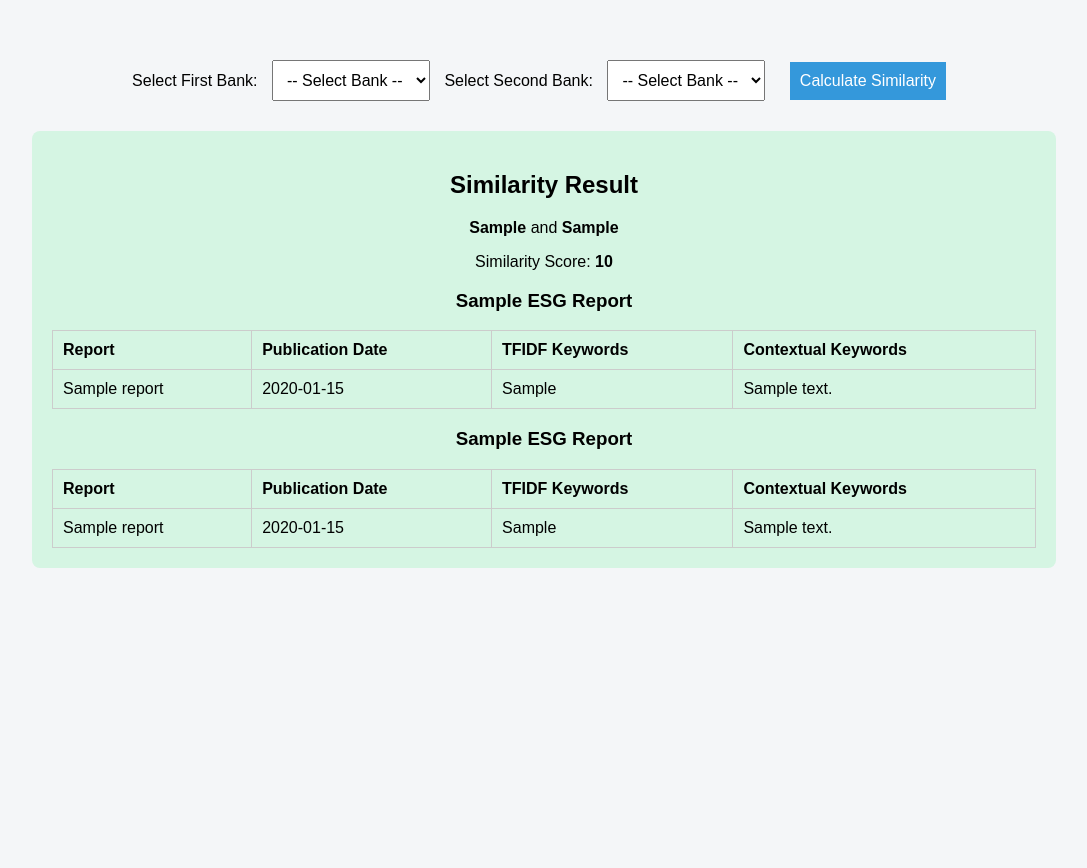
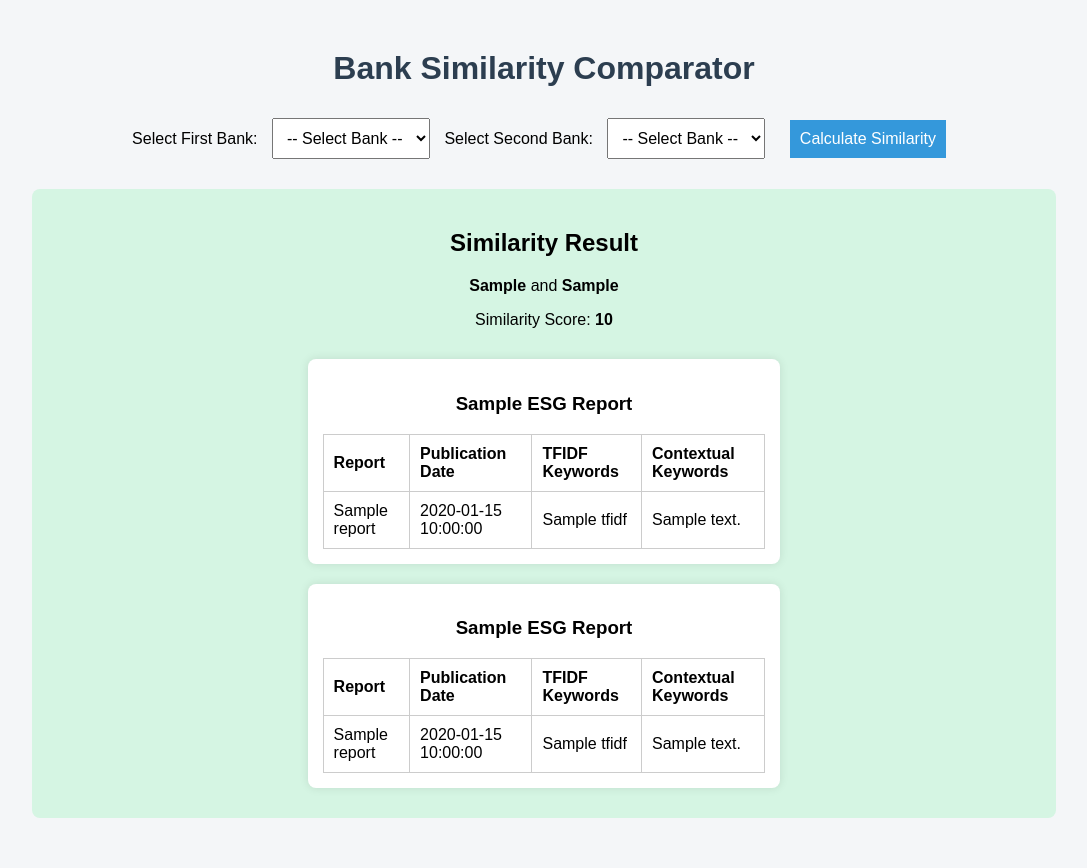
Before and after one commit to Lily-WangQian/Lily-WangQian-AzureWeb_Upload1, a Flask app: template templates/index.html in a window 1280 px wide. Shown: the whole page, without its empty margins (96-1183 px from the left). Before the commit the page ends 568 px from the top, so only its background shows below. Run offline with Flask 3, Linux system fonts and the light colour scheme; the template is opened without the code that fills it: most values are stand-ins (such as "Sample title", 1, 10 or a date in 2020).

Commit message:
Update index.html

```diff
--- a/templates/index.html
+++ b/templates/index.html
@@ -1,73 +1,62 @@
 <!DOCTYPE html>
-<html>
+<html lang="en">
 <head>
+    <meta charset="UTF-8">
     <title>Bank Similarity Comparator</title>
     <link rel="stylesheet" href="{{ url_for('static', filename='style.css') }}">
 </head>
 <body>
     <div class="container">
-        <form action="/calculate" method="post">
-            <label>Select First Bank:</label>
+        <h1>Bank Similarity Comparator</h1>
+        <form method="post" action="/calculate">
+            <label for="bank1">Select First Bank:</label>
             <select name="bank1" required>
                 <option value="">-- Select Bank --</option>
                 {% for bank in banks %}
-                    {% if bank != 'Banks' %}
-                        <option value="{{ bank }}" {% if bank == bank1 %}selected{% endif %}>{{ bank }}</option>
-                    {% endif %}
+                    <option value="{{ bank }}">{{ bank }}</option>
                 {% endfor %}
             </select>
 
-            <label>Select Second Bank:</label>
+            <label for="bank2">Select Second Bank:</label>
             <select name="bank2" required>
                 <option value="">-- Select Bank --</option>
                 {% for bank in banks %}
-                    {% if bank != 'Banks' %}
-                        <option value="{{ bank }}" {% if bank == bank2 %}selected{% endif %}>{{ bank }}</option>
-                    {% endif %}
+                    <option value="{{ bank }}">{{ bank }}</option>
                 {% endfor %}
             </select>
 
             <button type="submit">Calculate Similarity</button>
         </form>
 
-        {% if bank1 and bank2 %}
+        {% if result %}
         <div class="result">
             <h2>Similarity Result</h2>
-            <p><strong>{{ bank1 }}</strong> and <strong>{{ bank2 }}</strong></p>
-            <p>Similarity Score: <strong>{{ score }}</strong></p>
+            <p><strong>{{ result.bank1 }}</strong> and <strong>{{ result.bank2 }}</strong></p>
+            <p>Similarity Score: <strong>{{ result.score }}</strong></p>
 
-            <div class="tables">
-                <div class="bank-table">
-                    <h3>{{ bank1 }} ESG Report</h3>
+            <div class="report-section">
+                <div class="report">
+                    <h3>{{ result.bank1 }} ESG Report</h3>
                     <table>
+                        <tr><th>Report</th><th>Publication Date</th><th>TFIDF Keywords</th><th>Contextual Keywords</th></tr>
                         <tr>
-                            <th>Report</th>
-                            <th>Publication Date</th>
-                            <th>TFIDF Keywords</th>
-                            <th>Contextual Keywords</th>
-                        </tr>
-                        <tr>
-                            <td>{{ bank1_data['Report'] }}</td>
-                            <td>{{ bank1_data['Publication Date'] }}</td>
-                            <td>{{ bank1_data['TFIDF Keywords'] }}</td>
-                            <td>{{ bank1_data['Contextual Keywords'] }}</td>
+                            <td>{{ result.bank1_info.report }}</td>
+                            <td>{{ result.bank1_info.date }}</td>
+                            <td class="scrollable">{{ result.bank1_info.tfidf }}</td>
+                            <td class="scrollable">{{ result.bank1_info.contextual }}</td>
                         </tr>
                     </table>
                 </div>
-                <div class="bank-table">
-                    <h3>{{ bank2 }} ESG Report</h3>
+
+                <div class="report">
+                    <h3>{{ result.bank2 }} ESG Report</h3>
                     <table>
+                        <tr><th>Report</th><th>Publication Date</th><th>TFIDF Keywords</th><th>Contextual Keywords</th></tr>
                         <tr>
-                            <th>Report</th>
-                            <th>Publication Date</th>
-                            <th>TFIDF Keywords</th>
-                            <th>Contextual Keywords</th>
-                        </tr>
-                        <tr>
-                            <td>{{ bank2_data['Report'] }}</td>
-                            <td>{{ bank2_data['Publication Date'] }}</td>
-                            <td>{{ bank2_data['TFIDF Keywords'] }}</td>
-                            <td>{{ bank2_data['Contextual Keywords'] }}</td>
+                            <td>{{ result.bank2_info.report }}</td>
+                            <td>{{ result.bank2_info.date }}</td>
+                            <td class="scrollable">{{ result.bank2_info.tfidf }}</td>
+                            <td class="scrollable">{{ result.bank2_info.contextual }}</td>
                         </tr>
                     </table>
                 </div>
```
